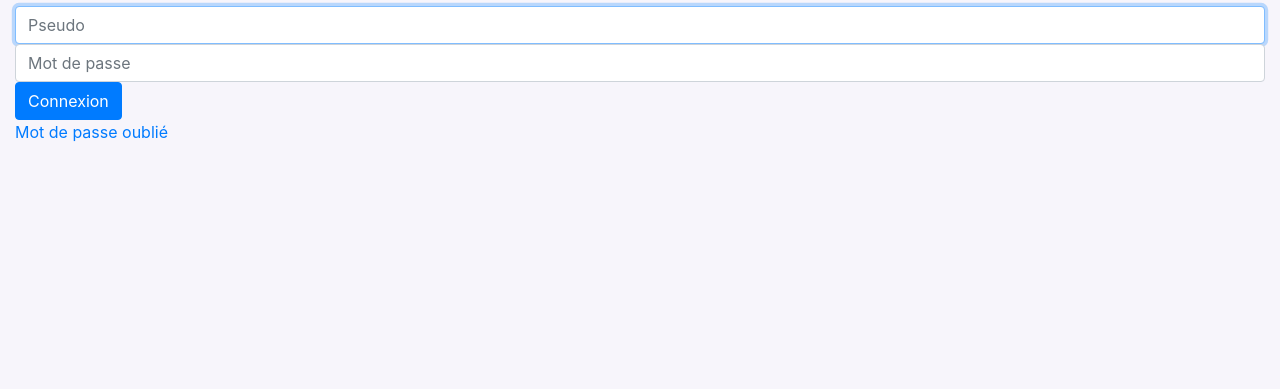
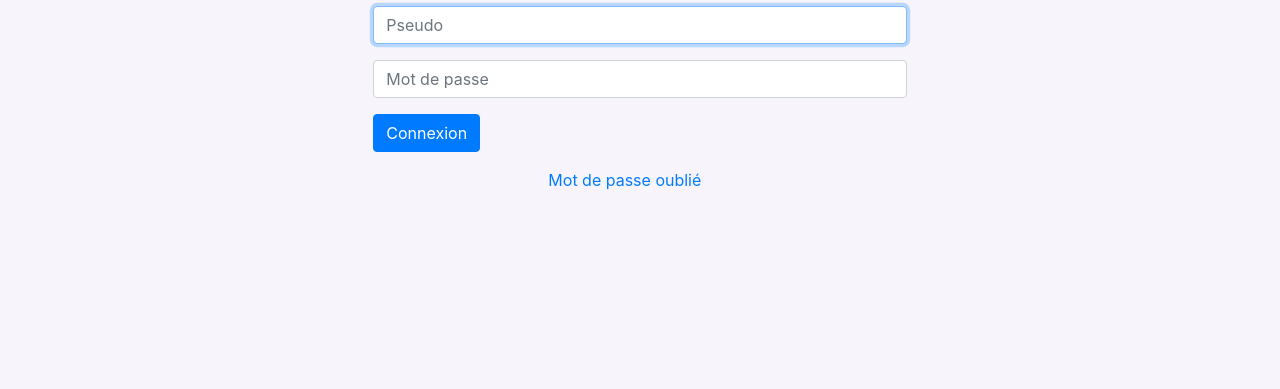
Before and after one commit to emerabet/camagru, a PHP site: page /camagru/index.php?p=login in a window 1280 px wide. Shown: the part 98-487 px from the top of the page. Run offline with PHP 8.4, Linux system fonts and the light colour scheme.

Commit message:
mise en forme des forms

```diff
--- a/app/Views/login.php
+++ b/app/Views/login.php
@@ -20,18 +20,26 @@ if (isset($my_errors) && count($my_errors) > 0):
 
 <?php endforeach; endif; ?>
 
-<form method="POST" action="index.php?p=login.auth">
+<div class="row justify-content-md-center">
+      <form method="POST" action="index.php?p=login.auth" class="col col-sm-12 col-md-5">
+            <div class="form-group row">
                   <input type="hidden" name="token" value="<?php echo htmlspecialchars($my_token); ?>" />
-
                         <label for="inputPseudo" class="sr-only">Pseudo</label>
                         <input type="text" id="inputPseudo" name="pseudo" class="form-control" placeholder="Pseudo" required autofocus>
-
+            </div>
+            <div class="form-group row">
                         <label for="inputPassword" class="sr-only">Mot de passe</label>
                         <input type="password" id="inputPassword" name="password" class="form-control" placeholder="Mot de passe" required>
+            </div>
+            <div class="form-group row">
                   <button class="btn btn-primary" type="submit">Connexion</button>
+            </div>
       </form>
+</div>
 
-<a class="my_trigger" href="javascript:;">Mot de passe oublié</a>
+<div class="row justify-content-md-center">
+
+      <a class="col col-lg-2 my_trigger" href="javascript:;">Mot de passe oublié</a>
       <div class="my_modal">
             <div class="my_modal-content">
                   <span class="my_close-button">&times;</span>
@@ -45,3 +53,6 @@ if (isset($my_errors) && count($my_errors) > 0):
                   </form>
             </div>
       </div>
+
+
+</div>
--- a/app/Views/webcam.php
+++ b/app/Views/webcam.php
@@ -1,7 +1,7 @@
 <div id="set-tool" class="d-flex justify-content-start my-area">
     <button id="btn-webcam" class="btn">Webcam</button>
     <label class="btn btn-primary" for="my-file-selector">
-        <input id="my-file-selector" type="file" onchange="readURL(this);" style="display:none;">
+        <input id="my-file-selector" type="file" accept=".png,.jpg,.jpeg,.gif,.bmp" onchange="readURL(this);" style="display:none;">
         Upload
     </label>
     <input type="text" id="title-img" placeholder="Choisir un titre" value=""/>
--- a/css/style.css
+++ b/css/style.css
@@ -96,16 +96,11 @@ footer {
 
 canvas {
     background-color: blue;
-    /*width: 100%;*/
-    /*height: auto;*/
 }
 
 .my-grid > picture {
     position : relative;
     background-color: #0e3f7a33;
-    /*width:30%;
-    margin:0.4em;
-    border: 1px solid #465362;*/
 }
 
 .img-thumbnail {
--- a/js/camera.js
+++ b/js/camera.js
@@ -92,7 +92,6 @@ function startStream() {
             video.play();
         };
     }).catch(function(err) {
-        // console.log(err.name + ": " + err.message);
         started = false;
         return false;
     });
```
Also changed, not shown: app/Views/account.php (+19 -4 lines), app/Views/register.php (+14 -1 lines). Lines whose indentation alone changed are shown as unchanged.
